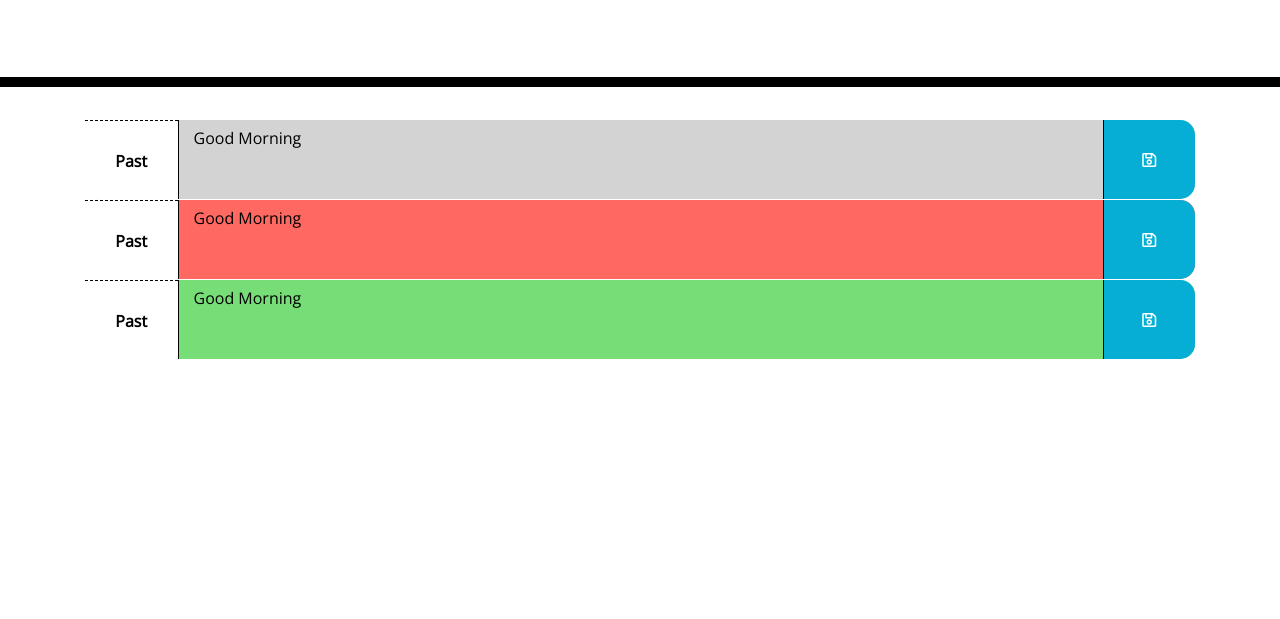
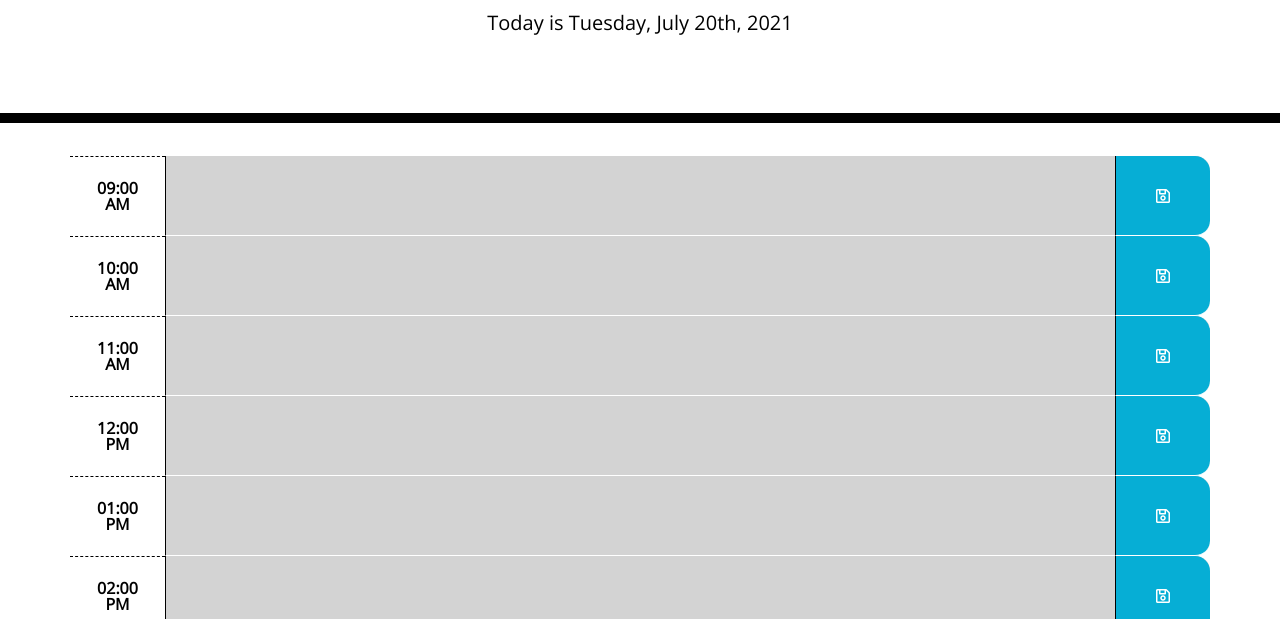
Before and after one commit to hsengu/workday-scheduler, a plain HTML site: page index.html in a window 1280 px wide. Shown: the part 181-800 px from the top of the page. Drawn offline with nearby package versions, Linux system fonts and the light colour scheme.

Commit message:
added schedule output function

```diff
--- a/assets/css/style.css
+++ b/assets/css/style.css
@@ -12,6 +12,7 @@ textarea {
   border-left: 1px solid black;
   padding: 10px;
 }
+
 .jumbotron {
   text-align: center;
   background-color: transparent;
@@ -32,13 +33,24 @@ textarea {
 .row {
   white-space: pre-wrap;
   height: 80px;
-  border-top: 1px solid white;;
+  border-top: 1px solid white;
+}
+
+.row > div {
+  display: flex;
+  justify-content: center;
+  align-items: center;
+}
+
+.row > * {
+  border-bottom: 1px solid white;
 }
 
 .hour {
   background-color: #ffffff;
   color: #000000;
   border-top: 1px dashed #000000;
+  height: inherit;
 }
 
 .past {
@@ -62,6 +74,7 @@ textarea {
   border-bottom-right-radius: 15px;
   background-color: #06AED5;
   color: white;
+  font-size: 1em;
 }
 
 .saveBtn:hover i {
--- a/assets/js/script.js
+++ b/assets/js/script.js
@@ -0,0 +1,56 @@
+var currDayEl = $("#currentDay");
+var currDay = moment();
+var startTime = "9:00 AM";    //0900 hours or 9AM
+var endTime = "5:00 PM";     //1800 hours or 5PM
+var schedule = [];
+var scheduleTask = {
+    date: null,
+    time: null,
+    task: "",
+}
+
+function outputToday() {
+    currDayEl.text("Today is " + currDay.format('dddd') + ", " + currDay.format("MMMM Do") + ", " + currDay.format("YYYY"));
+}
+
+function outputSchedule() {
+    var timeRange = timeDiff(startTime, endTime);
+    var scheduleEl = $('#schedule');
+    var currHour = parseInt(currDay.format("H"), 10);
+    var timeRel = "";
+    var textDisabled = " disabled ";
+
+    for(var i = 0; i <= timeRange; i++) {
+        var tempTime = moment(startTime, "hh:mm A");
+        var tempHour = parseInt(tempTime.add(i, 'hours').format("H"), 10);
+        if(tempHour < currHour)
+            timeRel = "past";
+        else if(tempHour === currHour) {
+            timeRel = "present";
+            textDisabled = " ";
+        } else
+            timeRel = "future";
+        var rowEl = $("<div class='row time-block " + timeRel + "'>");
+        var timeEl = $("<div class='col-lg-1 col-2 hour'>")
+        timeEl.html("<b>" + tempTime.format('hh:mm A') + "</b>");
+        timeEl.appendTo(rowEl);
+
+        var taskEl = $("<textarea" + textDisabled + "id='task' class='col-lg-10 col-8 task description'>");
+        taskEl.appendTo(rowEl);
+
+        var saveBtn = $("<div class='col-lg-1 col-2 saveBtn'>");
+        saveBtn.html("<i class='far fa-save'></i>")
+        saveBtn.appendTo(rowEl);
+        rowEl.appendTo(scheduleEl);
+    }
+}
+
+function timeDiff(start, end) {
+    start = moment(start, "hh:mm A");
+    end = moment(end, "hh:mm A");
+
+    return Math.abs(start.diff(end, 'hours'));
+}
+
+outputToday();
+outputSchedule();
--- a/index.html
+++ b/index.html
@@ -28,40 +28,41 @@
       <p class="lead">A simple calendar app for scheduling your work day</p>
       <p id="currentDay" class="lead"></p>
     </header>
-    <div class="container">
+    <div id="schedule" class="container">
       <!-- Timeblocks go here -->
-        <div class="col-12">
+      <!-- Timeblock Sample
         <div class="row past time-block">
-            <div class="col-1 hour">
-              <b>Past</b>
+          <div class="col-lg-1 col-2 hour">
+            <p><b>Past</b></p>
           </div>
-            <textarea class="col-10 task description">Good Morning</textarea>
-            <div class="col-1 saveBtn">
-              <i class="far fa-save"></i>
+          <textarea class="col-lg-10 col-8 task description">Good Morning</textarea>
+          <div class="col-lg-1 col-2 saveBtn">
+            <p><i class="far fa-save"></i></p>
           </div>
         </div>
         <div class="row present time-block">
-            <div class="col-1 hour">
-              <b>Past</b>
+          <div class="col-lg-1 col-2 hour">
+            <p><b>Present</b></p>
           </div>
-            <textarea class="col-10 task description">Good Morning</textarea>
-            <div class="col-1 saveBtn">
-              <i class="far fa-save"></i>
+          <textarea class="col-lg-10 col-8 task description">Good Afternoon</textarea>
+          <div class="col-lg-1 col-2 saveBtn">
+            <p><i class="far fa-save"></i></p>
           </div>
         </div>
         <div class="row future time-block">
-            <div class="col-1 hour">
-              <b>Past</b>
+          <div class="col-lg-1 col-2 hour">
+            <p><b>Future</b></p>
           </div>
-            <textarea class="col-10 task description">Good Morning</textarea>
-            <div class="col-1 saveBtn">
-                <i class="far fa-save"></i>
+          <textarea class="col-lg-10 col-8 task description">Good Evening</textarea>
+          <div class="col-lg-1 col-2 saveBtn">
+            <p><i class="far fa-save"></i></p>
           </div>
         </div>
-        </div>
+        -->
     </div>
 
     <script src="https://code.jquery.com/jquery-3.4.1.min.js"></script>
     <script src="https://cdnjs.cloudflare.com/ajax/libs/moment.js/2.24.0/moment.min.js"></script>
+    <script src="./assets/js/script.js"></script>
   </body>
 </html>
```
Lines whose indentation alone changed are shown as unchanged.
